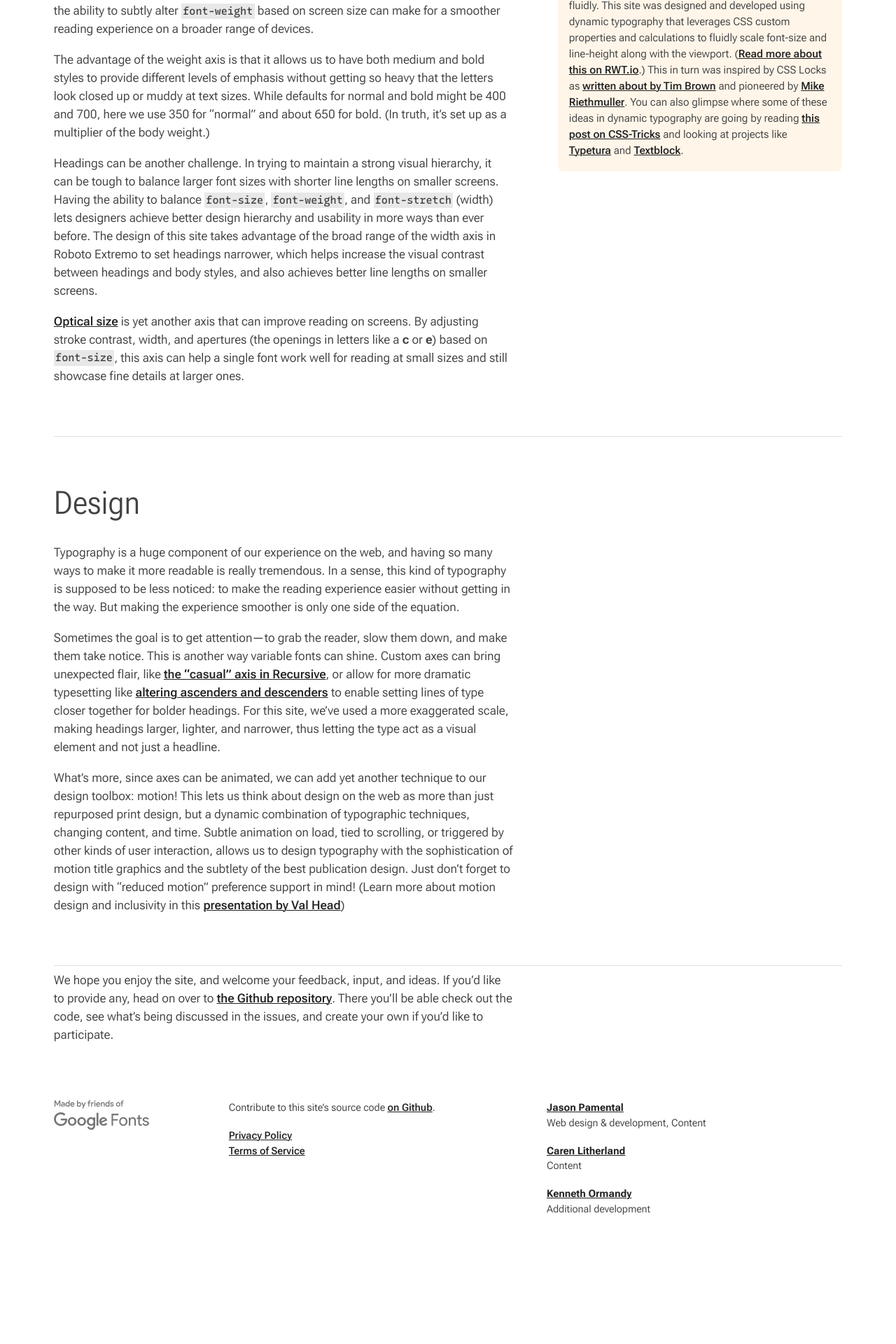
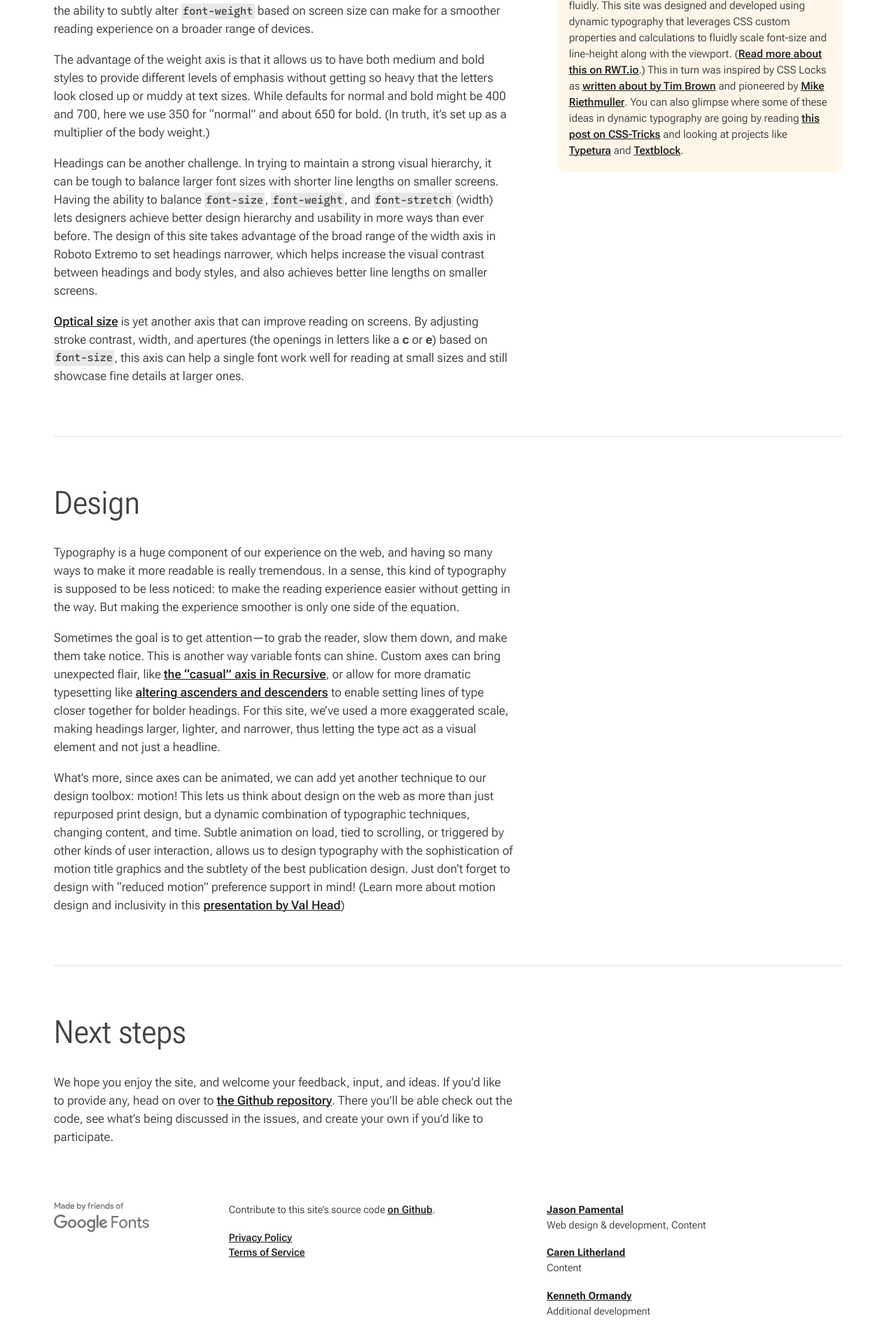
Before and after one commit to jpamental/variable-fonts, a Jekyll site: the page built from pages/about_this_site.html, in a window 1280 px wide. Shown: the part 2547-4467 px from the top of the page at 70% size. Built offline with Jekyll 4.4.1, drawn with Linux system fonts in a browser that asks for light colours; a style sheet for code colours, icons or effects is not loaded.

Commit message:
next steps header on about page

```diff
--- a/pages/about_this_site.html
+++ b/pages/about_this_site.html
@@ -78,4 +78,5 @@ permalink: /about-this-site/
 </section>
 <section class="content-section">
   <hr />
+  <h2>Next steps</h2>
   <p>We hope you enjoy the site, and welcome your feedback, input, and ideas. If you’d like to provide any, head on over to <a href="https://github.com/googlefonts/variable-fonts">the Github repository</a>. There you’ll be able check out the code, see what’s being discussed in the issues, and create your own if you’d like to participate.</p>
```
